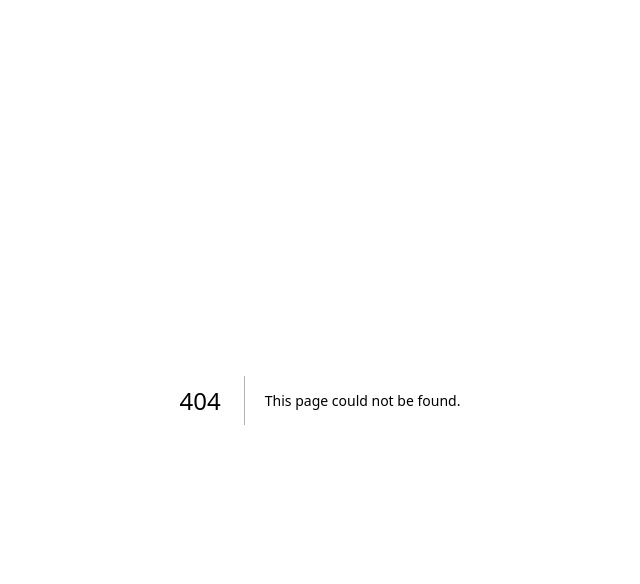
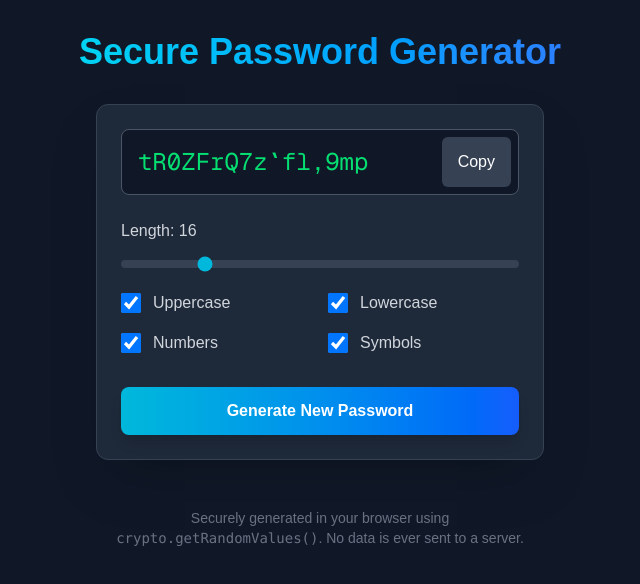
Before and after one commit to kamome1108/tool-page, a Next.js app: page /tools/password-generator in a window 1280 px wide. Before the commit this address had no page. Shown: the top 584 px of the page, without its empty margins (320-960 px from the left). Built offline with nearby package versions, Linux system fonts and the light colour scheme.

Commit message:
Add Password Generator tool and update home page

```diff
--- a/app/page.tsx
+++ b/app/page.tsx
@@ -1,65 +1,48 @@
-import Image from "next/image";
+import Link from "next/link";
 
 export default function Home() {
   return (
-    <div className="flex min-h-screen items-center justify-center bg-zinc-50 font-sans dark:bg-black">
-      <main className="flex min-h-screen w-full max-w-3xl flex-col items-center justify-between py-32 px-16 bg-white dark:bg-black sm:items-start">
-        <Image
-          className="dark:invert"
-          src="/next.svg"
-          alt="Next.js logo"
-          width={100}
-          height={20}
-          priority
-        />
-        <div className="flex flex-col items-center gap-6 text-center sm:items-start sm:text-left">
-          <h1 className="max-w-xs text-3xl font-semibold leading-10 tracking-tight text-black dark:text-zinc-50">
-            To get started, edit the page.tsx file.
+    <div className="min-h-screen bg-gray-900 text-white font-[family-name:var(--font-geist-sans)]">
+      <main className="max-w-4xl mx-auto p-8 sm:p-20">
+        <header className="mb-16 text-center">
+          <h1 className="text-5xl font-bold mb-4 bg-clip-text text-transparent bg-gradient-to-r from-blue-400 to-purple-600">
+            Asset Tools Suite
           </h1>
-          <p className="max-w-md text-lg leading-8 text-zinc-600 dark:text-zinc-400">
-            Looking for a starting point or more instructions? Head over to{" "}
-            <a
-              href="https://vercel.com/templates?framework=next.js&utm_source=create-next-app&utm_medium=appdir-template-tw&utm_campaign=create-next-app"
-              className="font-medium text-zinc-950 dark:text-zinc-50"
-            >
-              Templates
-            </a>{" "}
-            or the{" "}
-            <a
-              href="https://nextjs.org/learn?utm_source=create-next-app&utm_medium=appdir-template-tw&utm_campaign=create-next-app"
-              className="font-medium text-zinc-950 dark:text-zinc-50"
-            >
-              Learning
-            </a>{" "}
-            center.
+          <p className="text-xl text-gray-400">
+            Secure, fast, and private tools running entirely in your browser.
           </p>
-        </div>
-        <div className="flex flex-col gap-4 text-base font-medium sm:flex-row">
-          <a
-            className="flex h-12 w-full items-center justify-center gap-2 rounded-full bg-foreground px-5 text-background transition-colors hover:bg-[#383838] dark:hover:bg-[#ccc] md:w-[158px]"
-            href="https://vercel.com/new?utm_source=create-next-app&utm_medium=appdir-template-tw&utm_campaign=create-next-app"
-            target="_blank"
-            rel="noopener noreferrer"
+        </header>
+
+        <div className="grid grid-cols-1 sm:grid-cols-2 gap-6">
+          <Link
+            href="/tools/password-generator"
+            className="group block p-6 bg-gray-800 rounded-xl border border-gray-700 hover:border-cyan-500 transition-all hover:shadow-[0_0_20px_rgba(6,182,212,0.3)]"
           >
-            <Image
-              className="dark:invert"
-              src="/vercel.svg"
-              alt="Vercel logomark"
-              width={16}
-              height={16}
-            />
-            Deploy Now
-          </a>
-          <a
-            className="flex h-12 w-full items-center justify-center rounded-full border border-solid border-black/[.08] px-5 transition-colors hover:border-transparent hover:bg-black/[.04] dark:border-white/[.145] dark:hover:bg-[#1a1a1a] md:w-[158px]"
-            href="https://nextjs.org/docs?utm_source=create-next-app&utm_medium=appdir-template-tw&utm_campaign=create-next-app"
-            target="_blank"
-            rel="noopener noreferrer"
-          >
-            Documentation
-          </a>
+            <div className="flex items-center mb-4">
+              <div className="p-3 bg-gray-700 rounded-lg text-2xl group-hover:bg-cyan-900 group-hover:text-cyan-400 transition-colors">
+                🔒
+              </div>
+              <h2 className="ml-4 text-2xl font-semibold text-white group-hover:text-cyan-400 transition-colors">
+                Password Generator
+              </h2>
+            </div>
+            <p className="text-gray-400 group-hover:text-gray-300">
+              Generate strong, secure passwords instantly. 100% client-side, no data leaves your device.
+            </p>
+          </Link>
+
+          {/* Placeholder for next tool */}
+          <div className="p-6 bg-gray-800/50 rounded-xl border border-gray-700 border-dashed flex flex-col items-center justify-center text-center opacity-50">
+            <div className="text-4xl mb-2">🔜</div>
+            <h2 className="text-xl font-semibold text-gray-500">More Tools Coming Soon</h2>
+            <p className="text-sm text-gray-600 mt-2">Image Resizer, JSON Formatter, and more...</p>
+          </div>
         </div>
       </main>
+
+      <footer className="text-center py-8 text-gray-600 text-sm">
+        <p>© {new Date().getFullYear()} Asset Tools Suite. Open Source & Privacy First.</p>
+      </footer>
     </div>
   );
 }
--- /dev/null
+++ b/app/tools/password-generator/page.tsx
@@ -0,0 +1,149 @@
+"use client";
+
+import { useState, useEffect, useCallback } from "react";
+
+export default function PasswordGenerator() {
+  const [length, setLength] = useState(16);
+  const [includeUppercase, setIncludeUppercase] = useState(true);
+  const [includeLowercase, setIncludeLowercase] = useState(true);
+  const [includeNumbers, setIncludeNumbers] = useState(true);
+  const [includeSymbols, setIncludeSymbols] = useState(true);
+  const [password, setPassword] = useState("");
+  const [copied, setCopied] = useState(false);
+
+  const generatePassword = useCallback(() => {
+    const uppercaseChars = "ABCDEFGHIJKLMNOPQRSTUVWXYZ";
+    const lowercaseChars = "abcdefghijklmnopqrstuvwxyz";
+    const numberChars = "0123456789";
+    const symbolChars = "!@#$%^&*()_+~`|}{[]:;?><,./-=";
+
+    let charset = "";
+    if (includeUppercase) charset += uppercaseChars;
+    if (includeLowercase) charset += lowercaseChars;
+    if (includeNumbers) charset += numberChars;
+    if (includeSymbols) charset += symbolChars;
+
+    if (charset === "") {
+      setPassword("");
+      return;
+    }
+
+    let newPassword = "";
+    const randomValues = new Uint32Array(length);
+    crypto.getRandomValues(randomValues);
+
+    for (let i = 0; i < length; i++) {
+      newPassword += charset[randomValues[i] % charset.length];
+    }
+
+    setPassword(newPassword);
+    setCopied(false);
+  }, [length, includeUppercase, includeLowercase, includeNumbers, includeSymbols]);
+
+  useEffect(() => {
+    generatePassword();
+  }, [generatePassword]);
+
+  const copyToClipboard = () => {
+    navigator.clipboard.writeText(password);
+    setCopied(true);
+    setTimeout(() => setCopied(false), 2000);
+  };
+
+  return (
+    <div className="min-h-screen bg-gray-900 text-white p-8 flex flex-col items-center">
+      <h1 className="text-4xl font-bold mb-8 text-transparent bg-clip-text bg-gradient-to-r from-cyan-400 to-blue-500">
+        Secure Password Generator
+      </h1>
+
+      <div className="w-full max-w-md bg-gray-800 rounded-xl p-6 shadow-2xl border border-gray-700">
+        {/* Password Display */}
+        <div className="relative mb-6">
+          <input
+            type="text"
+            value={password}
+            readOnly
+            className="w-full bg-gray-900 text-green-400 text-2xl font-mono p-4 rounded-lg border border-gray-600 focus:outline-none focus:border-cyan-500 transition-colors"
+          />
+          <button
+            onClick={copyToClipboard}
+            className="absolute right-2 top-2 bottom-2 bg-gray-700 hover:bg-gray-600 text-white px-4 rounded-md transition-colors flex items-center justify-center"
+          >
+            {copied ? (
+              <span className="text-green-400 font-bold">Copied!</span>
+            ) : (
+              <span>Copy</span>
+            )}
+          </button>
+        </div>
+
+        {/* Controls */}
+        <div className="space-y-4">
+          <div>
+            <label className="flex justify-between mb-2 text-gray-300">
+              <span>Length: {length}</span>
+            </label>
+            <input
+              type="range"
+              min="4"
+              max="64"
+              value={length}
+              onChange={(e) => setLength(parseInt(e.target.value))}
+              className="w-full h-2 bg-gray-700 rounded-lg appearance-none cursor-pointer accent-cyan-500"
+            />
+          </div>
+
+          <div className="grid grid-cols-2 gap-4">
+            <label className="flex items-center space-x-3 cursor-pointer">
+              <input
+                type="checkbox"
+                checked={includeUppercase}
+                onChange={(e) => setIncludeUppercase(e.target.checked)}
+                className="w-5 h-5 text-cyan-500 bg-gray-700 border-gray-600 rounded focus:ring-cyan-500 focus:ring-2"
+              />
+              <span className="text-gray-300">Uppercase</span>
+            </label>
+            <label className="flex items-center space-x-3 cursor-pointer">
+              <input
+                type="checkbox"
+                checked={includeLowercase}
+                onChange={(e) => setIncludeLowercase(e.target.checked)}
+                className="w-5 h-5 text-cyan-500 bg-gray-700 border-gray-600 rounded focus:ring-cyan-500 focus:ring-2"
+              />
+              <span className="text-gray-300">Lowercase</span>
+            </label>
+            <label className="flex items-center space-x-3 cursor-pointer">
+              <input
+                type="checkbox"
+                checked={includeNumbers}
+                onChange={(e) => setIncludeNumbers(e.target.checked)}
+                className="w-5 h-5 text-cyan-500 bg-gray-700 border-gray-600 rounded focus:ring-cyan-500 focus:ring-2"
+              />
+              <span className="text-gray-300">Numbers</span>
+            </label>
+            <label className="flex items-center space-x-3 cursor-pointer">
+              <input
+                type="checkbox"
+                checked={includeSymbols}
+                onChange={(e) => setIncludeSymbols(e.target.checked)}
+                className="w-5 h-5 text-cyan-500 bg-gray-700 border-gray-600 rounded focus:ring-cyan-500 focus:ring-2"
+              />
+              <span className="text-gray-300">Symbols</span>
+            </label>
+          </div>
+        </div>
+
+        <button
+          onClick={generatePassword}
+          className="w-full mt-8 bg-gradient-to-r from-cyan-500 to-blue-600 hover:from-cyan-400 hover:to-blue-500 text-white font-bold py-3 rounded-lg shadow-lg transform transition hover:scale-105"
+        >
+          Generate New Password
+        </button>
+      </div>
+
+      <div className="mt-12 text-gray-500 text-sm max-w-md text-center">
+        <p>Securely generated in your browser using <code>crypto.getRandomValues()</code>. No data is ever sent to a server.</p>
+      </div>
+    </div>
+  );
+}
```
